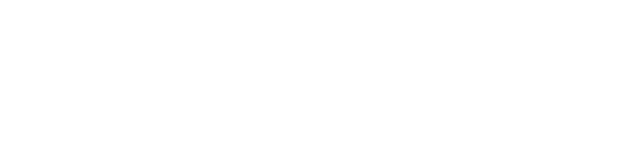
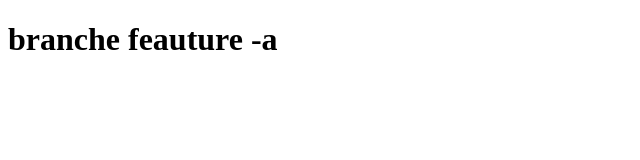
Before and after one commit to Amir92by/pp, a plain HTML site: page index.html in a window 1280 px wide. Shown: the whole page, without its empty margins (0-640 px from the left). Drawn offline with Linux system fonts and the light colour scheme.

Commit message:
modifiy index

```diff
--- a/index.html
+++ b/index.html
@@ -10,6 +10,6 @@
 
 
 
-
+    <h1>branche feauture -a</h1>
 </body>
 </html>
```
